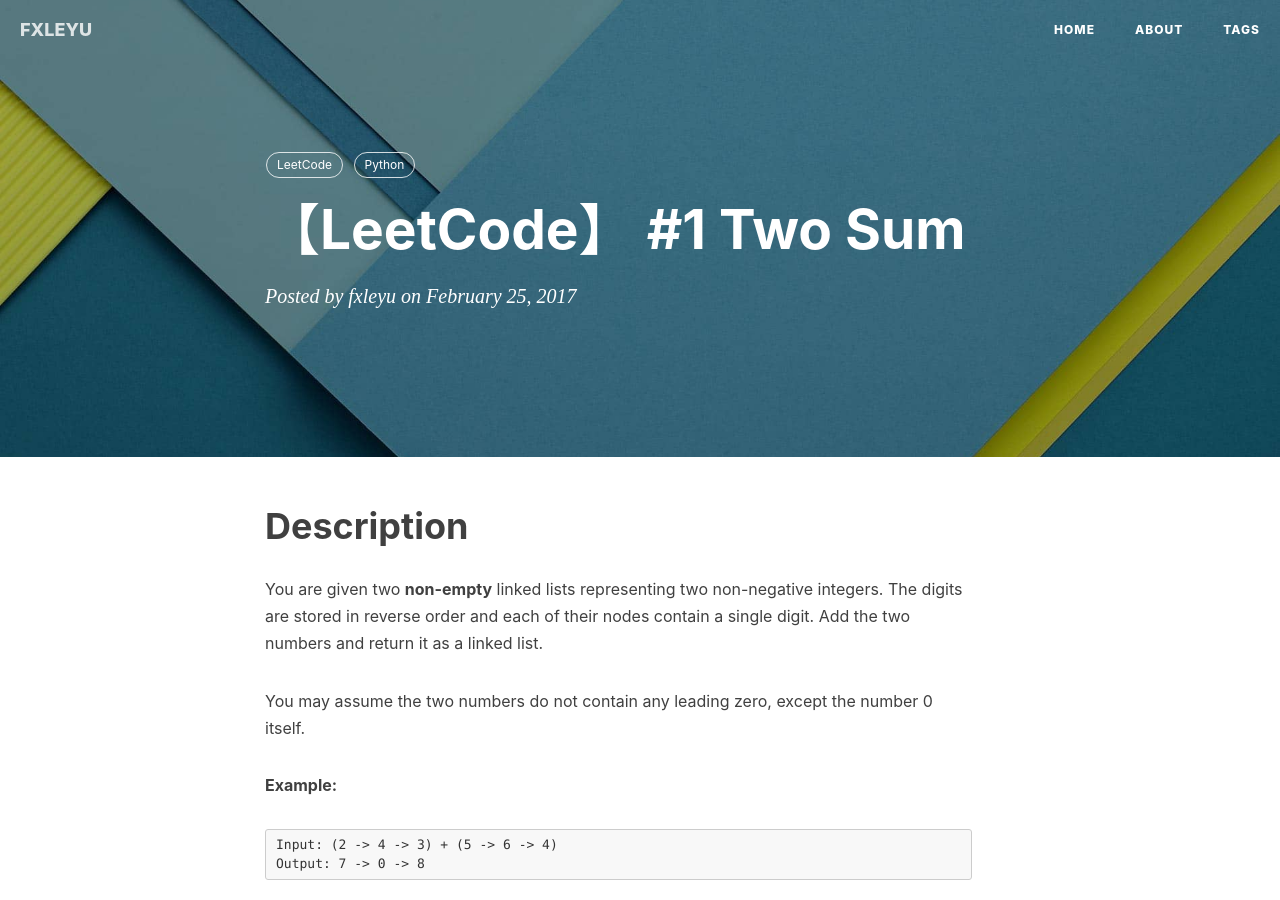
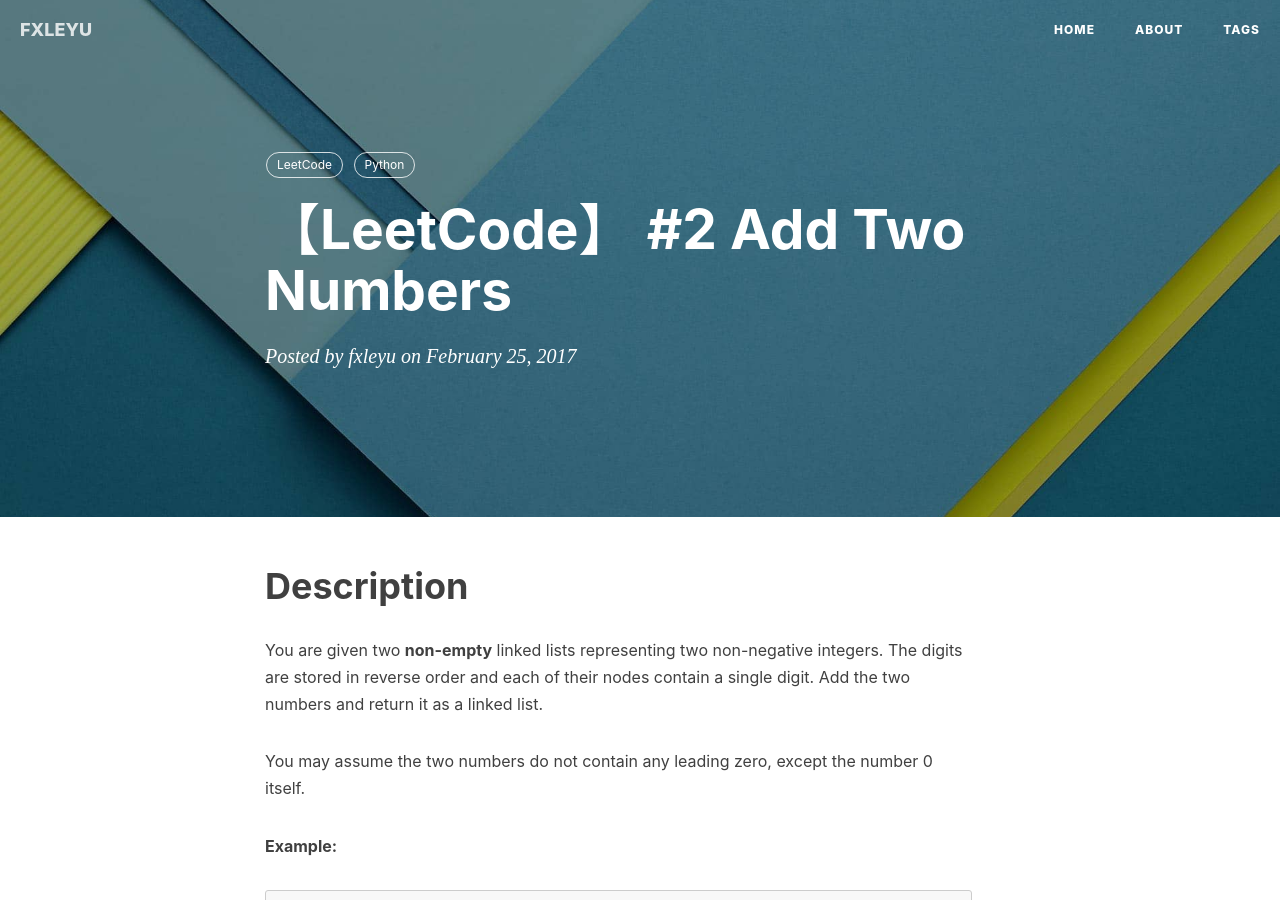
Before and after one commit to fxleyu/fxleyu.github.io, a Jekyll site: the page built from _posts/2017-02-25-Leetcode-Num-02-add-two-numbers.md, in a window 1280 px wide and 900 px high. Built offline with Jekyll 4.4.1, drawn with Linux system fonts in a browser that asks for light colours; nearby versions of some CDN libraries; comment, search, counter and statistics services are not loaded.

Commit message:
UPDATE the name of LeetCode #2

```diff
--- a/_posts/2017-02-25-Leetcode-Num-02-add-two-numbers.md
+++ b/_posts/2017-02-25-Leetcode-Num-02-add-two-numbers.md
@@ -1,6 +1,6 @@
 ---
 layout   : post
-title    : "【LeetCode】 #1 Two Sum "
+title    : "【LeetCode】 #2 Add Two Numbers "
 date     : 2017-02-25 23:15:00
 author   : fxleyu
 tags:
```
